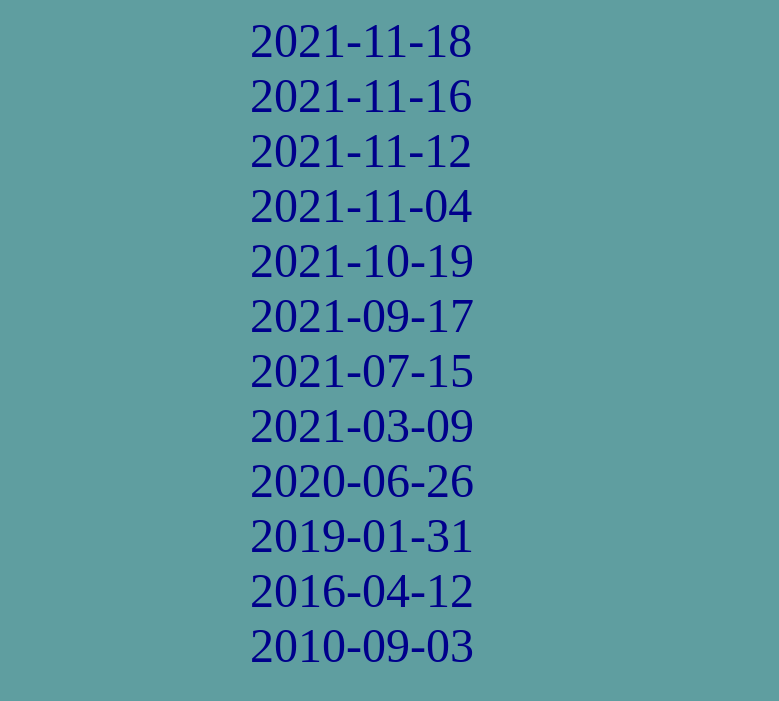
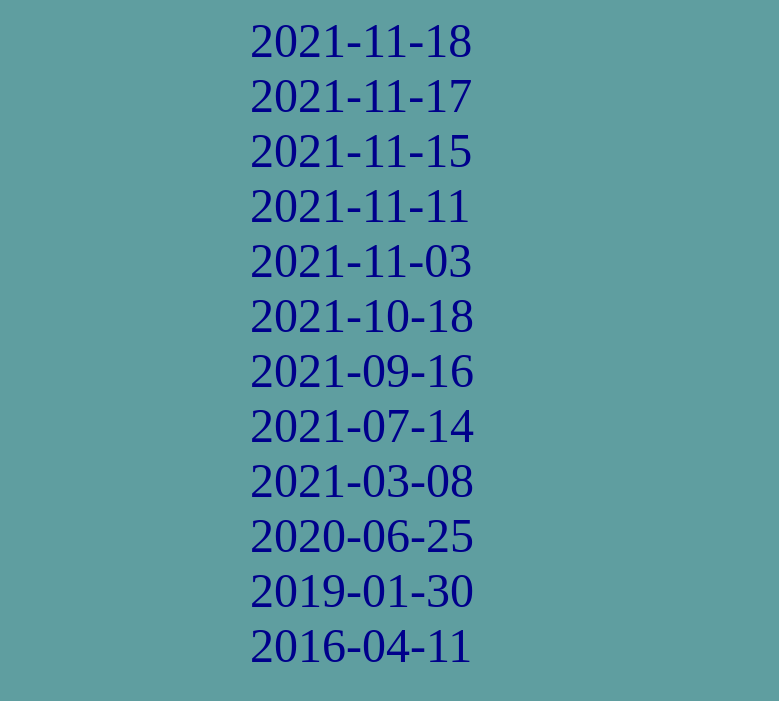
Before and after one commit to c3qu/c3qu.github.io, a plain HTML site: page index.html in a window 1280 px wide. Shown: the part 81-782 px from the top of the page, without its empty margins (250-1029 px from the left). Drawn offline with Linux system fonts and the light colour scheme.

Commit message:
修复了一个bug

```diff
--- a/index.html
+++ b/index.html
@@ -44,8 +44,8 @@
 
             function get_review_time(){
                 let dates=[1, 2, 4, 8, 16, 32, 64, 128, 256, 512, 1024, 2048]
-                let t = new Date()
                 dates.forEach(function(item,index,array){
+                    let t = new Date()
                     t.setDate(t.getDate()-item)
                     array[index]=t.toISOString().slice(0, 10)
                 })
```
